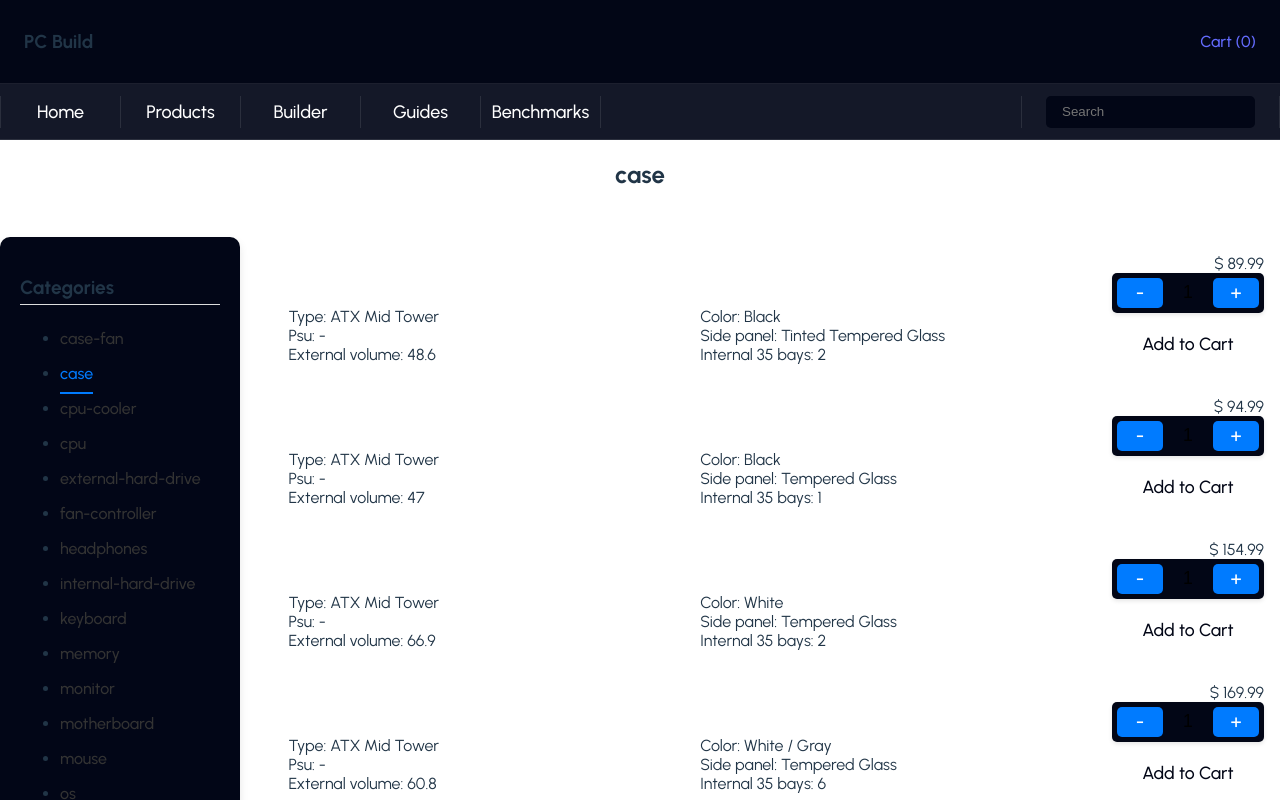
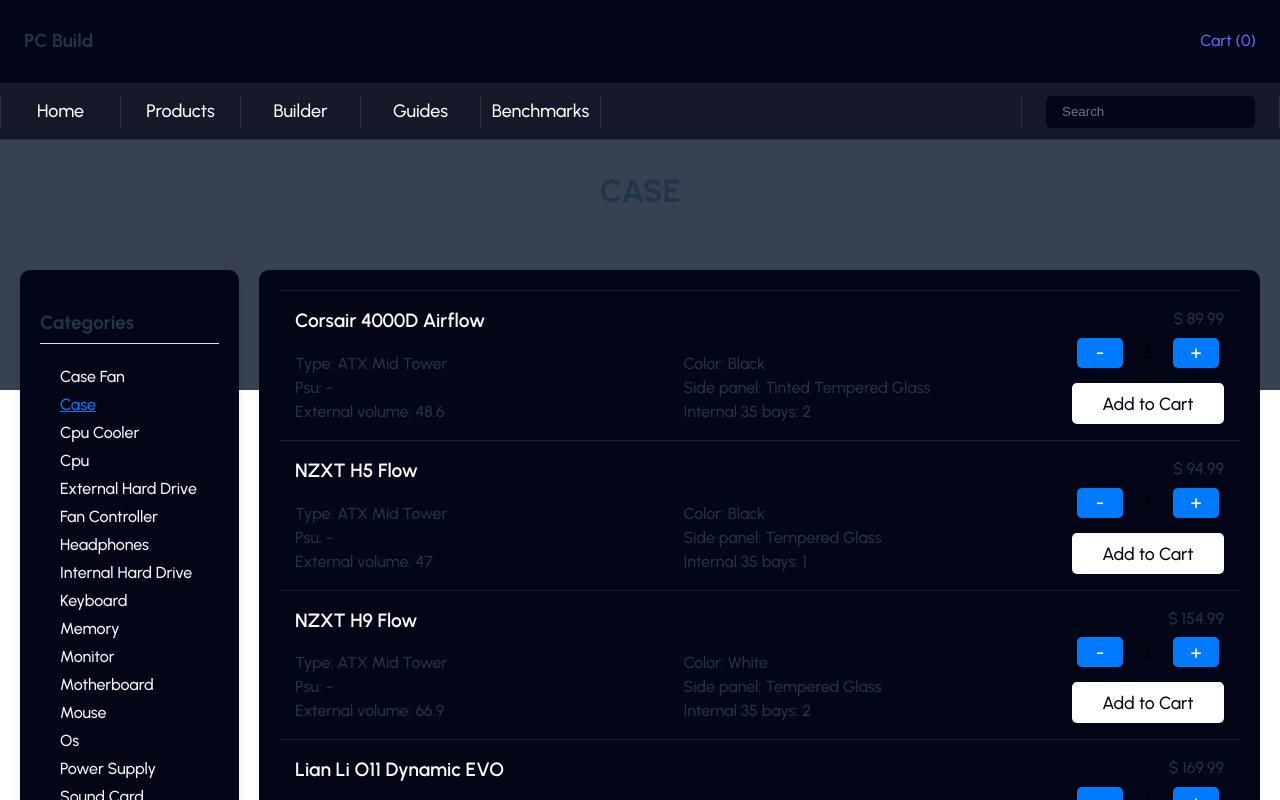
Before and after one commit to eLamine-dev/Shopping-Cart, a React (Vite) app: page /shop/case in a window 1280 px wide. Shown: the top 800 px of the page. Built offline with nearby package versions, Linux system fonts and the light colour scheme.

Commit message:
removed MosaicGrid and completing the styling of pages

```diff
--- a/src/assets/css/index.css
+++ b/src/assets/css/index.css
@@ -4,18 +4,24 @@
    font-family: 'Urbanist', sans-serif;
    --main-width: 1300px;
    --black: #030712;
-   --dark1: #020617;
-   --dark2: #0d1121;
-   --dark3: #141828
-
-   /* font-family: Inter, system-ui, Avenir, Helvetica, Arial, sans-serif; */
+   --white: #f8fafc;
+   --sl-1: #020617;
+   --sl-2: #0d1121;
+   --sl-3: #141828;
+   --sl-4: #1e293b;
+   --sl-5: #334155;
+   --gr-1: #111827;
+   --gr-2: #1f2937;
+   --gr-3: #374151;
+   --gr-4: #4b5563;
+   --gr-5: #6b7280;
 
    line-height: 1.5;
-   font-weight: 400;
+   font-weight: 500;
 
    color-scheme: light dark;
    color: rgba(255, 255, 255, 0.87);
-   background-color: #141828;
+   background-color: var(--sl-3);
 
    font-synthesis: none;
    text-rendering: optimizeLegibility;
--- a/src/components/FilterSidebar.jsx
+++ b/src/components/FilterSidebar.jsx
@@ -52,25 +52,22 @@
 
    return (
       <Wrapper>
-         {/* Categories Section */}
          <div className="category-section">
             <h3>Categories</h3>
-            <ul className="category-list">
+            <div className="category-list">
                {categories.map((category) => (
-                  <li key={category}>
                   <StyledNavLink
+                     key={category}
                      to={`/shop/${category}`}
                      isSelected={category === selectedCategory}
                      onClick={() => setManufacturer(null)}
                   >
-                        {category}
+                     {category.replace(/-/g, ' ')}
                   </StyledNavLink>
-                  </li>
                ))}
-            </ul>
+            </div>
          </div>
 
-         {/* Manufacturers Section */}
          {selectedCategory && manufacturers.length > 0 && (
             <div className="manufacturer-section">
                <h3>Manufacturers</h3>
@@ -117,18 +114,17 @@
 /* Styled Components */
 
 const Wrapper = styled.div`
-   background-color: var(--dark1);
+   background-color: var(--sl-1);
    padding: 20px;
    border-radius: 10px;
    box-shadow: 0px 4px 8px rgba(0, 0, 0, 0.1);
    display: flex;
    flex-direction: column;
-   gap: 20px;
    max-width: 300px;
 
    h3 {
       font-size: 1.2rem;
-      margin-bottom: 10px;
+
       padding-bottom: 5px;
       border-bottom: 1px solid #ddd;
    }
@@ -136,13 +132,20 @@
    .category-section,
    .manufacturer-section,
    .price-filter-section {
-      margin-bottom: 20px;
+      /* margin-bottom: 10px; */
+   }
+
+   .category-list {
+      display: flex;
+      flex-direction: column;
+      text-transform: capitalize;
+      padding-left: 20px;
    }
 
    .manufacturer-list {
       display: flex;
       flex-direction: column;
-      gap: 10px;
+      /* gap: 10px; */
    }
 
    .manufacturer-radio {
@@ -167,37 +170,29 @@
 
       label {
          font-size: 1rem;
-         color: #333;
+         color: var(--gr-5);
       }
    }
 `;
 
 const StyledNavLink = styled(NavLink)`
    text-decoration: none;
-   color: #333;
-   padding: 8px 0;
+   color: var(--white);
+   padding: 2px 0;
    font-size: 1rem;
    display: inline-block;
    position: relative;
    transition: all 0.3s ease;
 
    &:hover {
-      color: #007bff;
+      text-decoration: underline;
    }
 
    ${({ isSelected }) =>
       isSelected &&
       `
          color: #007bff;
-         &:after {
-            content: "";
-            position: absolute;
-            width: 100%;
-            height: 2px;
-            background-color: #007bff;
-            bottom: -3px;
-            left: 0;
-         }
+         text-decoration: underline;
       `}
 `;
 
--- a/src/pages/BuilderPage.jsx
+++ b/src/pages/BuilderPage.jsx
@@ -73,8 +73,8 @@
 
    return (
       <Wrapper>
-         <div className="title">
-            <h2>Build Your Custom PC</h2>
+         <div className="title-section">
+            <h2 className="product-title">Build Your Custom PC</h2>
          </div>
 
          <div className="form-container">
@@ -147,11 +147,17 @@
 const Wrapper = styled.div`
    display: flex;
    flex-direction: column;
-   .title {
-      align-content: center;
+   .title-section {
       text-align: center;
-      background-color: #0d1121;
-      height: 120px;
+      margin-bottom: -120px;
+      background-color: var(--gr-3);
+      height: 250px;
+
+      .product-title {
+         font-size: 2rem;
+         font-weight: bold;
+         margin-bottom: 5px;
+      }
    }
    .form-container {
       margin: 0 auto;
@@ -160,7 +166,7 @@
       flex-direction: column;
       align-items: stretch;
       gap: 1rem;
-      background-color: #020616;
+      background-color: var(--sl-1);
       border-radius: 10px;
       padding: 1rem;
    }
@@ -207,13 +213,13 @@
    }
 
    input {
-      background-color: #020616;
+      background-color: var(--sl-1);
       outline: none;
       border: none;
    }
 
    select {
-      background-color: #020616;
+      background-color: var(--sl-1);
       outline: none;
       border: none;
       font-size: medium;
@@ -222,6 +228,7 @@
    button {
       padding: 10px 20px;
       background-color: #007bff;
+
       color: white;
       border: none;
       cursor: pointer;
--- a/src/pages/ProductPage.jsx
+++ b/src/pages/ProductPage.jsx
@@ -4,9 +4,10 @@
 import SpecsTable from '../components/SpecsTable';
 import AddToCart from '../components/AddToCart';
 import styled from 'styled-components';
+import { Link } from 'react-router-dom';
 
 function ProductPage() {
-   const { selectedCategory, selectedManufacturer, productSlug } = useParams();
+   const { productSlug } = useParams();
    const Products = useOutletContext();
 
    let product = Object.values(Products)
@@ -19,112 +20,113 @@
 
    return (
       <Wrapper>
-         <ProductHeader>
+         <div className="title-section">
+            <h2 className="product-title">{product.name}</h2>
+            <Link to={`/shop/${product.category}`} className="back-link">
+               Back to {product.category}
+            </Link>
+         </div>
+
+         <div className="content-section">
+            <div className="content">
+               <div className="left">
                   <div className="product-image">
-               <img src={product.image_url} alt={product.name} />
+                     {/* <img src={product.image_url} alt={product.name} /> */}
+                     <img src="/placeholder.avif" />
                   </div>
-            <div className="product-info">
-               <h2>{product.name}</h2>
                   <p className="product-price">${product.price.toFixed(2)}</p>
                   <AddToCart product={product} />
                </div>
-         </ProductHeader>
-
-         <ProductDetails>
-            <h3>Product Specifications</h3>
                <SpecsTable product={product} />
-         </ProductDetails>
+            </div>
+         </div>
       </Wrapper>
    );
 }
 
+export default ProductPage;
+
 const Wrapper = styled.div`
+   display: flex;
+   flex-direction: column;
+
+   .title-section {
+      text-align: center;
+      margin-bottom: 20px;
+      background-color: var(--gr-3);
+      height: 140px;
+      overflow: hidden;
+
+      .product-title {
+         font-size: 2rem;
+         font-weight: bold;
+         margin-bottom: 5px;
+         text-transform: capitalize;
+      }
+
+      .back-link {
+         font-size: 1rem;
+         color: #007bff;
+         text-decoration: none;
+
+         &:hover {
+            text-decoration: underline;
+         }
+      }
+   }
+
+   .content-section {
+      display: flex;
       max-width: 1200px;
-   margin: 0 auto;
-   padding: 20px;
-   min-height: 90vh;
-`;
+      align-self: center;
+      width: 100%;
 
-const ProductHeader = styled.div`
+      .content {
+         display: grid;
+         grid-template-columns: auto 1fr;
+         gap: 20px;
+         align-items: start;
+         width: 100%;
+
+         .left {
             display: flex;
-   gap: 30px;
-   margin-bottom: 30px;
+            flex-direction: column;
             align-items: center;
-   text-align: left;
+            background-color: var(--sl-1);
+            padding: 10px;
+            border-radius: 10px;
 
             .product-image {
-      flex-basis: 40%;
+               width: 100%;
+               width: 300px;
+
                img {
                   width: 100%;
                   height: auto;
-         border-radius: 8px;
-         box-shadow: 0px 4px 8px rgba(0, 0, 0, 0.1);
+                  border-radius: 5px;
                }
-   }
-
-   .product-info {
-      flex-basis: 60%;
-      h2 {
-         font-size: 2rem;
-         margin-bottom: 20px;
             }
 
             .product-price {
                font-size: 1.5rem;
                font-weight: bold;
-         margin-bottom: 20px;
-         color: #007bff;
+               margin: 10px 0;
+            }
+
+            button {
+               background-color: #007bff;
+               color: white;
+               padding: 10px 20px;
+               border: none;
+               border-radius: 5px;
+               cursor: pointer;
+               font-size: 1rem;
+
+               &:hover {
+                  background-color: #0056b3;
                }
             }
-
-   @media (max-width: 768px) {
-      flex-direction: column;
-      text-align: center;
-
-      .product-image,
-      .product-info {
-         flex-basis: 100%;
-      }
-   }
-`;
-
-const ProductDetails = styled.div`
-   margin-top: 40px;
-
-   h3 {
-      font-size: 1.8rem;
-      margin-bottom: 20px;
-      text-align: left;
-   }
-
-   table {
-      width: 100%;
-      border-collapse: collapse;
-      margin-bottom: 30px;
-
-      th,
-      td {
-         border: 1px solid #ddd;
-         padding: 15px;
-         text-align: left;
-      }
-
-      th {
-         background-color: #f4f4f4;
-         font-weight: bold;
-      }
-
-      td {
-         background-color: #fff;
-      }
-
-      @media (max-width: 768px) {
-         th,
-         td {
-            padding: 10px;
          }
       }
    }
 `;
-
-export default ProductPage;
--- a/src/pages/ShopPage.jsx
+++ b/src/pages/ShopPage.jsx
@@ -5,7 +5,6 @@
 import { useOutletContext, useParams } from 'react-router-dom';
 import Filter from '../components/FilterSidebar';
 import { Link } from 'react-router-dom';
-import MosaicGrid from '../components/ShopGrid';
 
 function ShopPage() {
    const products = useOutletContext();
@@ -14,46 +13,49 @@
    const [filteredProducts, setFilteredProducts] = useState([]);
    const [priceRange, setPriceRange] = useState([0, 1000]);
 
-   // Predefined category images (or you can add more categories)
-   const categoryImages = {
-      cpu: '/images/cpu.jpg',
-      gpu: '/images/gpu.jpg',
-      memory: '/images/memory.jpg',
-      motherboard: '/images/motherboard.jpg',
-      'power-supply': '/images/power-supply.jpg',
+   const getFeaturedProducts = () => {
+      const featured = [];
+      Object.keys(products).forEach((category) => {
+         if (products[category]?.length > 0) {
+            const highestPricedProduct = products[category].reduce(
+               (max, product) => (product.price > max.price ? product : max)
+            );
+            featured.push(highestPricedProduct);
+         }
+      });
+      return featured;
    };
 
    useEffect(() => {
       if (category) {
-         let filteredProducts = manufacturer
+         let filtered = manufacturer
             ? products[category].filter(
                  (product) => product.manufacturer === manufacturer
               )
             : products[category];
 
-         filteredProducts = filteredProducts.filter(
+         filtered = filtered.filter(
             (product) =>
                product.price >= priceRange[0] && product.price <= priceRange[1]
          );
 
-         setFilteredProducts(filteredProducts);
+         setFilteredProducts(filtered);
       } else {
-         setFilteredProducts([]);
+         setFilteredProducts(getFeaturedProducts());
       }
    }, [category, manufacturer, priceRange, products]);
 
    return (
       <Wrapper>
+         <div className="title-section">
             <h2 className="title">
-            {category ? `${category}` : 'Explore PC Parts'}
+               {category
+                  ? `${category.replace(/-/g, ' ')}`
+                  : 'Featured PC Parts'}
             </h2>
+         </div>
 
-         {/* Mosaic Grid for Categories */}
-         {!category && <MosaicGrid />}
-
-         {/* Render product list if a category is selected */}
-         {category && (
-            <>
+         <div className="content">
             <Filter
                categories={Object.keys(products)}
                selectedCategory={category}
@@ -61,43 +63,57 @@
                setManufacturer={setManufacturer}
                selectedManufacturer={manufacturer}
             />
+
             <div className="list-view">
                {filteredProducts.map((product) => (
                   <ProductLi
                      key={product.id}
                      product={product}
-                        selectedCategory={category}
+                     selectedCategory={category || product.category}
                      selectedManufacturer={manufacturer}
                   />
                ))}
             </div>
-            </>
-         )}
+         </div>
       </Wrapper>
    );
 }
 
 export default ShopPage;
 
-/* Styled Components */
+const Wrapper = styled.div`
+   display: flex;
+   flex-direction: column;
 
-const Wrapper = styled.div`
+   .content {
       display: grid;
       grid-template-columns: auto 1fr;
-   gap: 2rem;
+      align-items: start;
+      gap: 20px;
       max-width: 1600px;
+      width: 100%;
       margin: 0 auto;
+      padding: 0 20px;
+   }
+
+   .title-section {
+      text-align: center;
+      margin-bottom: -120px;
+      background-color: var(--gr-3);
+      height: 250px;
 
       .title {
-      grid-column: 1 / -1;
-      margin-bottom: 1rem;
-      display: flex;
-      justify-content: center;
-      align-items: center;
+         font-size: 2rem;
+         font-weight: bold;
+         text-transform: uppercase;
+      }
    }
 
    .list-view {
       display: flex;
       flex-direction: column;
+      background-color: var(--sl-1);
+      padding: 20px;
+      border-radius: 10px;
    }
 `;
```
Also changed, not shown: src/components/SpecsTable.jsx (+31 -35 lines), src/pages/HomePage.jsx (+15 -3 lines). Lines whose indentation alone changed are shown as unchanged.
